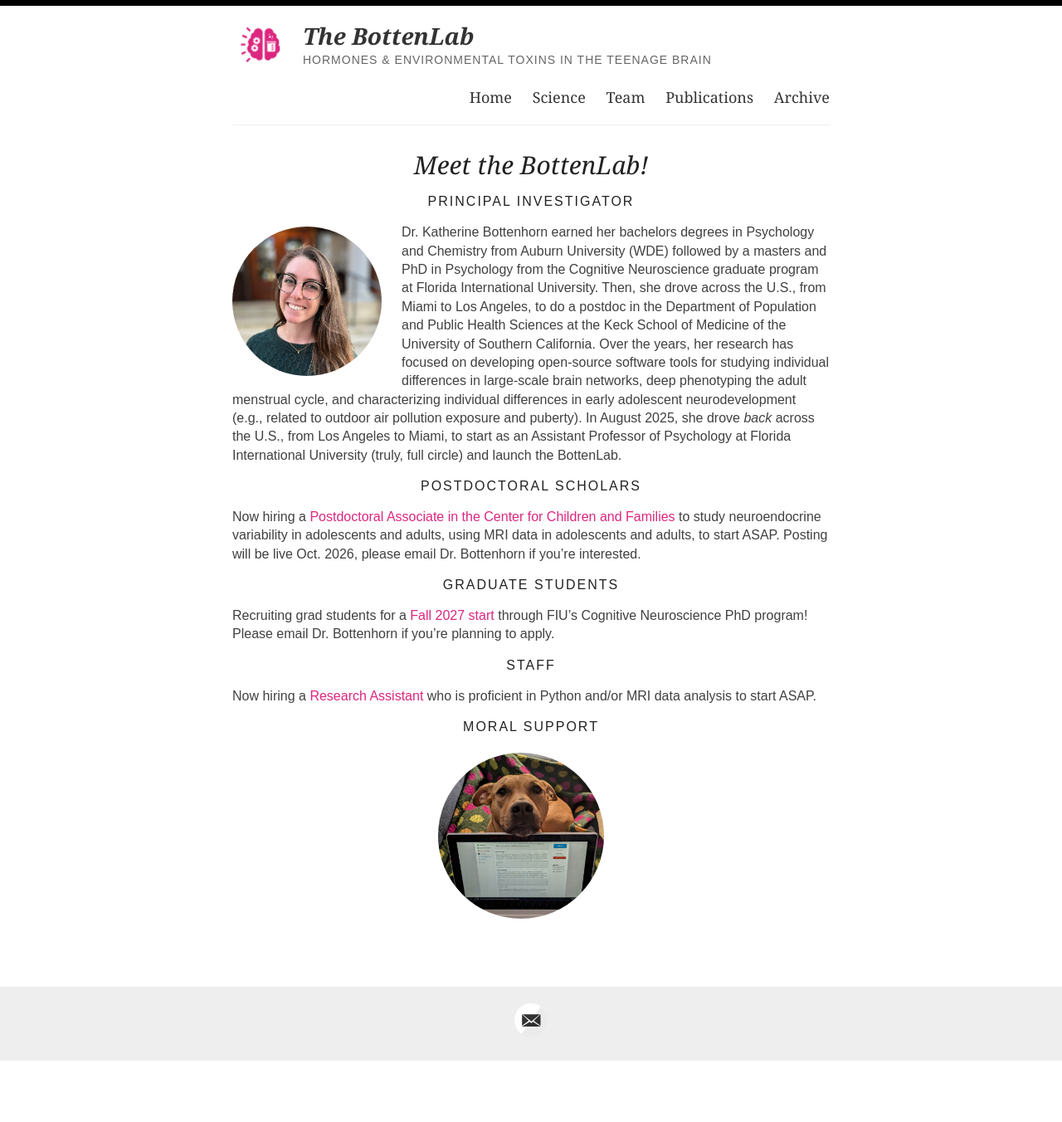
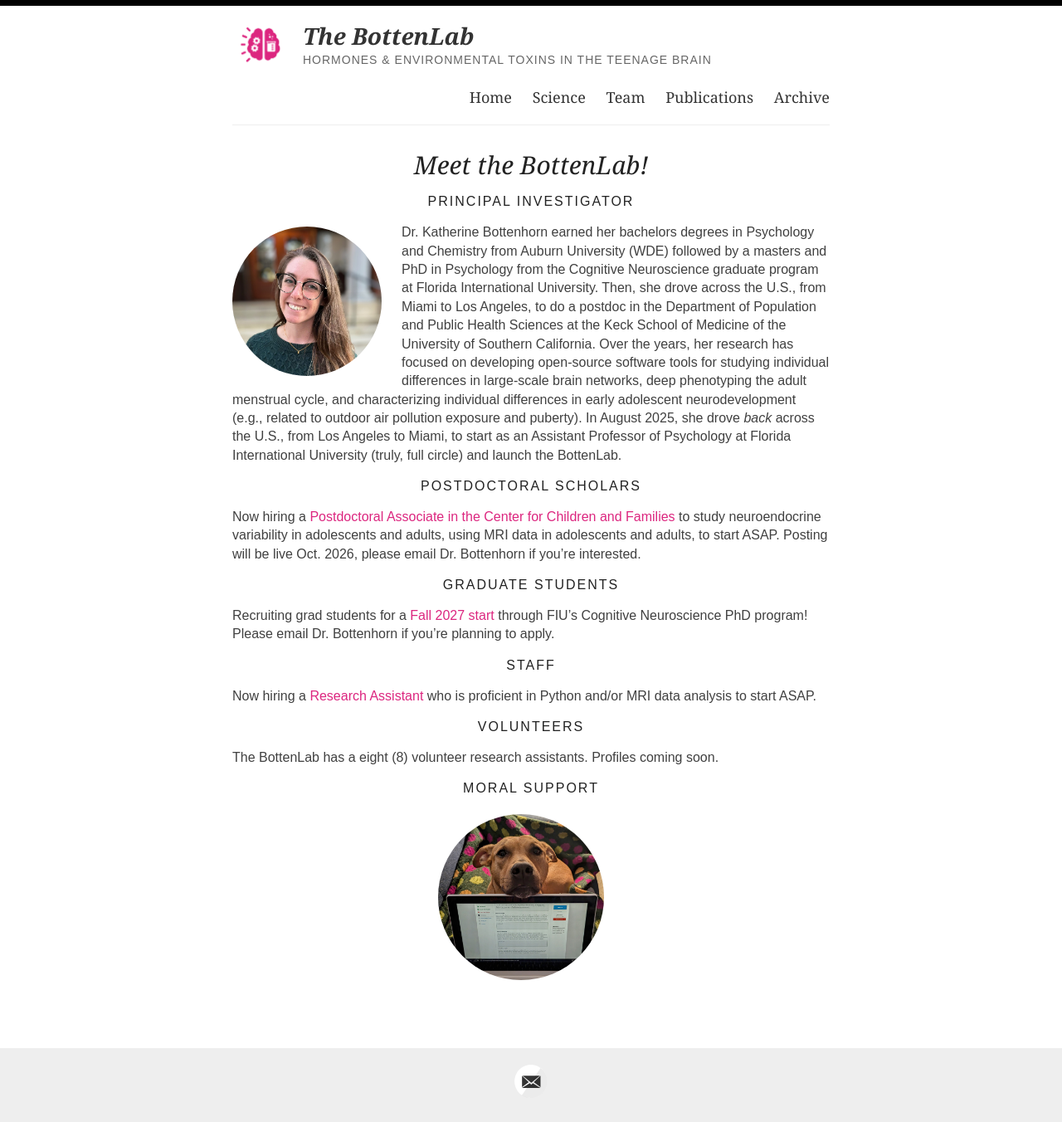
Before and after one commit to Bottenlab/bottenlab.github.io, a Jekyll site: the page built from _pages/team.md, in a window 1280 px wide. Shown: the whole page at 83% size. Built offline with Jekyll 4.4.1, drawn with Linux system fonts in a browser that asks for light colours; some web fonts are replaced; before the commit the page ends 1278 px from its top, so only the background shows below that.

Commit message:
Add volunteers section to team page
Added a section for volunteers with a brief description.

```diff
--- a/_pages/team.md
+++ b/_pages/team.md
@@ -22,6 +22,10 @@ Recruiting grad students for a [Fall 2027 start](https://case.fiu.edu/psychology
 
 Now hiring a [Research Assistant](https://search.careers.fiu.edu/?sort=newest&q=538090) who is proficient in Python and/or MRI data analysis to start ASAP.
 
+### Volunteers
+
+The BottenLab has a eight (8) volunteer research assistants. Profiles coming soon.
+
 ### Moral Support
 
 ### <span class="image rounded"><img src="{{ site.baseurl }}/images/mister-fred.jpg" alt="Frederick N. Bottenhorn, DOG" style="width: 200px;"/></span>
```
